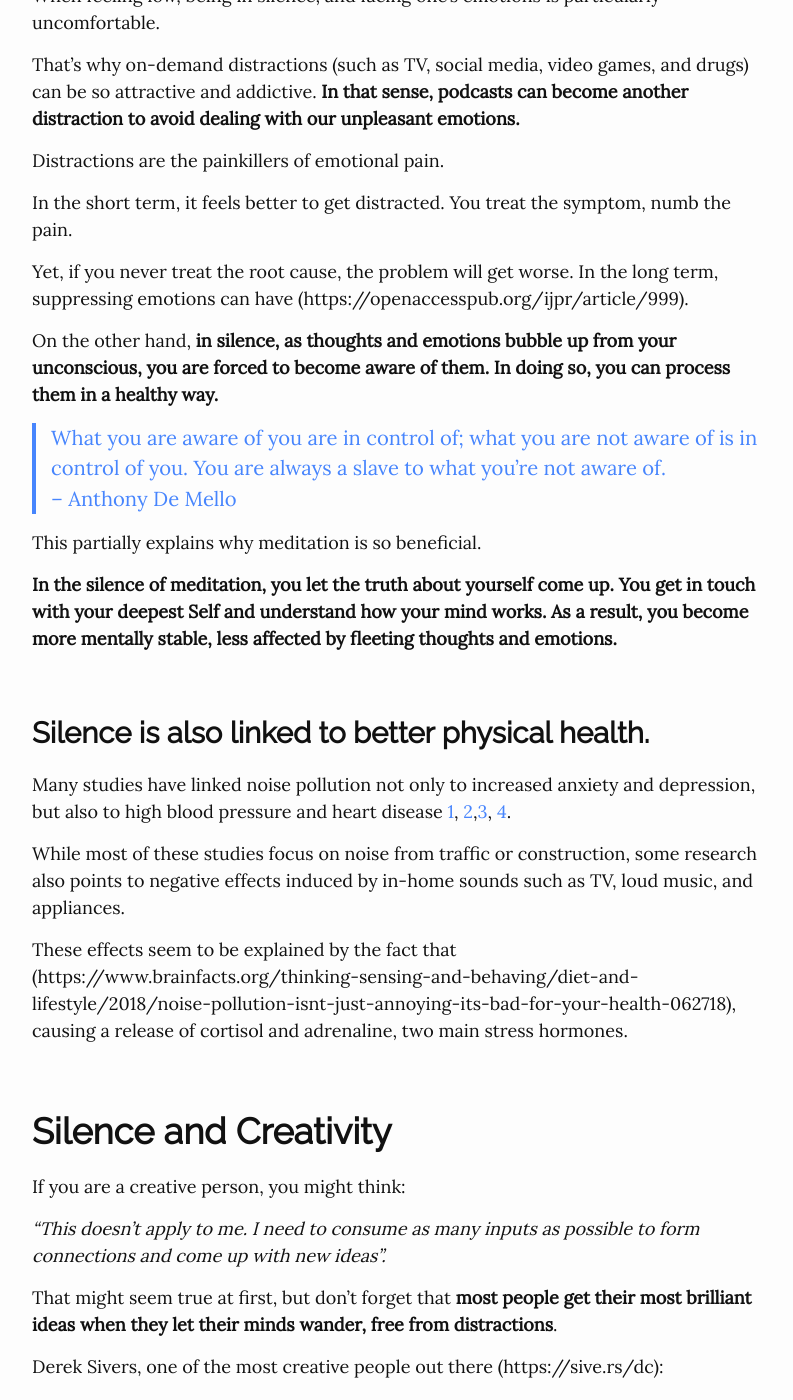
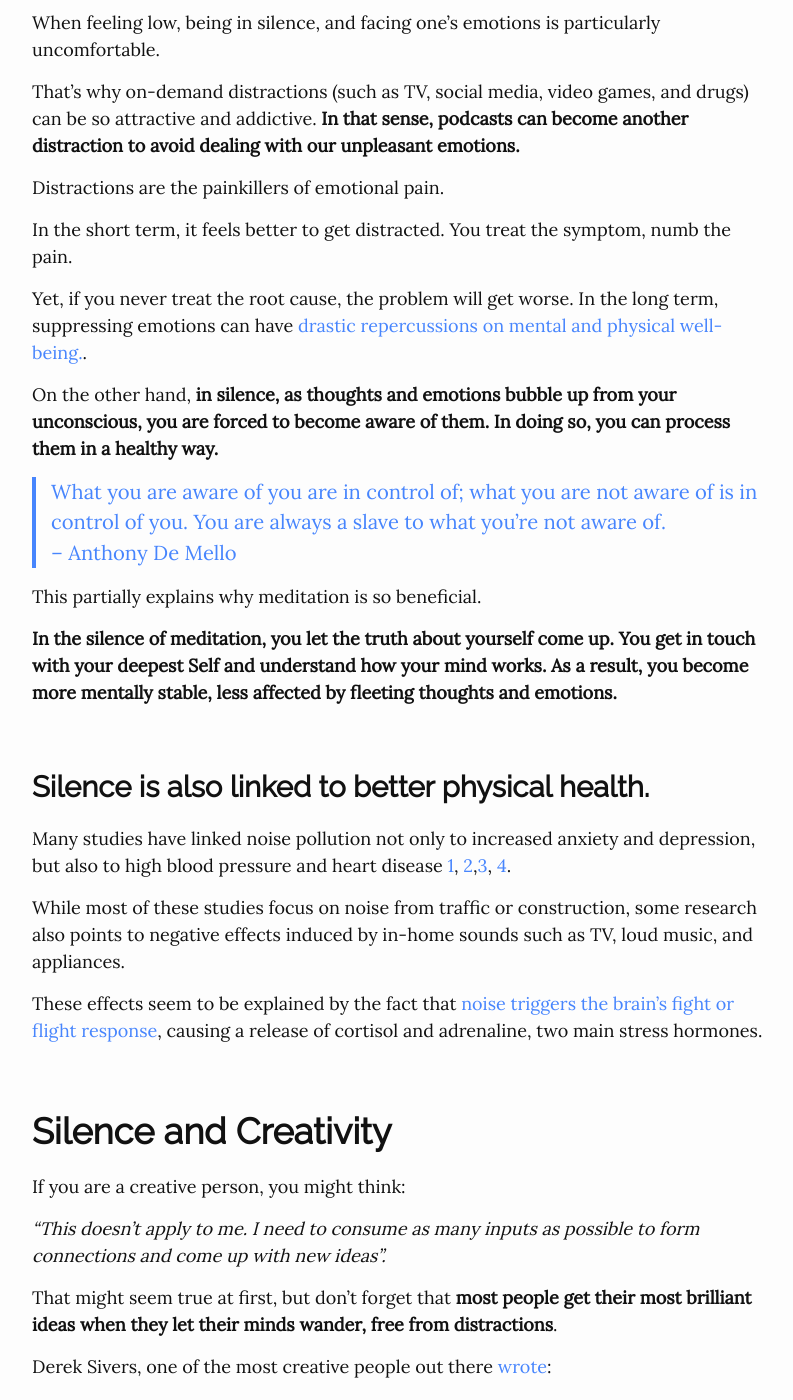
Before and after one commit to giorgiop94/giorgio-blog, a Jekyll site: the page built from _blog/writing/silence.md, in a window 1280 px wide and 1400 px high, scrolled down 2412 px. Shown: the whole window, without its empty margins (238-1031 px from the left). Built offline with Jekyll 4.4.1, drawn with Linux system fonts in a browser that asks for light colours; comment, search, counter and statistics services are not loaded; the table of contents is made by our own code; some of the changed text lies outside the part shown.

```diff
--- a/_blog/writing/silence.md
+++ b/_blog/writing/silence.md
@@ -74,7 +74,7 @@ Distractions are the painkillers of emotional pain.
 
 In the short term, it feels better to get distracted. You treat the symptom, numb the pain.
 
-Yet, if you never treat the root cause, the problem will get worse. In the long term, suppressing emotions can have (https://openaccesspub.org/ijpr/article/999).
+Yet, if you never treat the root cause, the problem will get worse. In the long term, suppressing emotions can have [drastic repercussions on mental and physical well-being.](https://openaccesspub.org/ijpr/article/999).
 
 On the other hand, **in silence, as thoughts and emotions bubble up from your unconscious, you are forced to become aware of them. In doing so, you can process them in a healthy way.**
 
@@ -97,7 +97,7 @@ fects.),[3](https://ehp.niehs.nih.gov/doi/10.1289/ehp.1409400), [4](https://www.
 
 While most of these studies focus on noise from traffic or construction, some research also points to negative effects induced by in-home sounds such as TV, loud music, and appliances.
 
-These effects seem to be explained by the fact that (https://www.brainfacts.org/thinking-sensing-and-behaving/diet-and-lifestyle/2018/noise-pollution-isnt-just-annoying-its-bad-for-your-health-062718), causing a
+These effects seem to be explained by the fact that [noise triggers the brain's fight or flight response](https://www.brainfacts.org/thinking-sensing-and-behaving/diet-and-lifestyle/2018/noise-pollution-isnt-just-annoying-its-bad-for-your-health-062718), causing a
 release of cortisol and adrenaline, two main stress hormones.
 
 ## **Silence and Creativity**
@@ -108,7 +108,7 @@ If you are a creative person, you might think:
 
 That might seem true at first, but don’t forget that **most people get their most brilliant ideas when they let their minds wander, free from distractions**.
 
-Derek Sivers, one of the most creative people out there (https://sive.rs/dc):
+Derek Sivers, one of the most creative people out there [wrote](https://sive.rs/dc):
 
 *“Silence is a great canvas for your thoughts. That vacuum helps turn all of your inputs into output.”*
 
@@ -116,12 +116,9 @@ It’s no coincidence that nowadays most people report having their best ideas i
 
 **Your creative genius resides in the unconscious mind. To harness it, you must create quiet space to listen to it.**
 
+<blockquote class="twitter-tweet" data-theme="dark"><p lang="pt" dir="ltr">To produce signal, mute noise. <a href="https://t.co/y3aUyTRXPb">pic.twitter.com/y3aUyTRXPb</a></p>&mdash; VV (@visualizevalue) <a href="https://twitter.com/visualizevalue/status/1290662571528388609?ref_src=twsrc%5Etfw">August 4, 2020</a></blockquote> <script async src="https://platform.twitter.com/widgets.js" charset="utf-8"></script>
 
-> To produce signal, mute noise. (https://t.co/y3aUyTRXPb)
->
-> — Visualize Value (@visualizevalue) [August 4, 2020](https://twitter.com/visualizevalue/status/1290662571528388609?ref_src=twsrc%5Etfw)
-
-  ## **How to Allow More Silence**
+## **How to Allow More Silence**
 
 I still struggle with this.
 
```
Also changed, not shown: other parts of _blog/writing/silence.md (+2 -2 lines), _blog/writing/phone-mastery.md (+9 -18 lines), _blog/writing/this-is-it.md (+3 -2 lines), assets/blog/color_phone.jpg (renamed from assets/blog/youssef-sarhan-tze1kKj7Lgg-unsplash-scaled.jpg).
